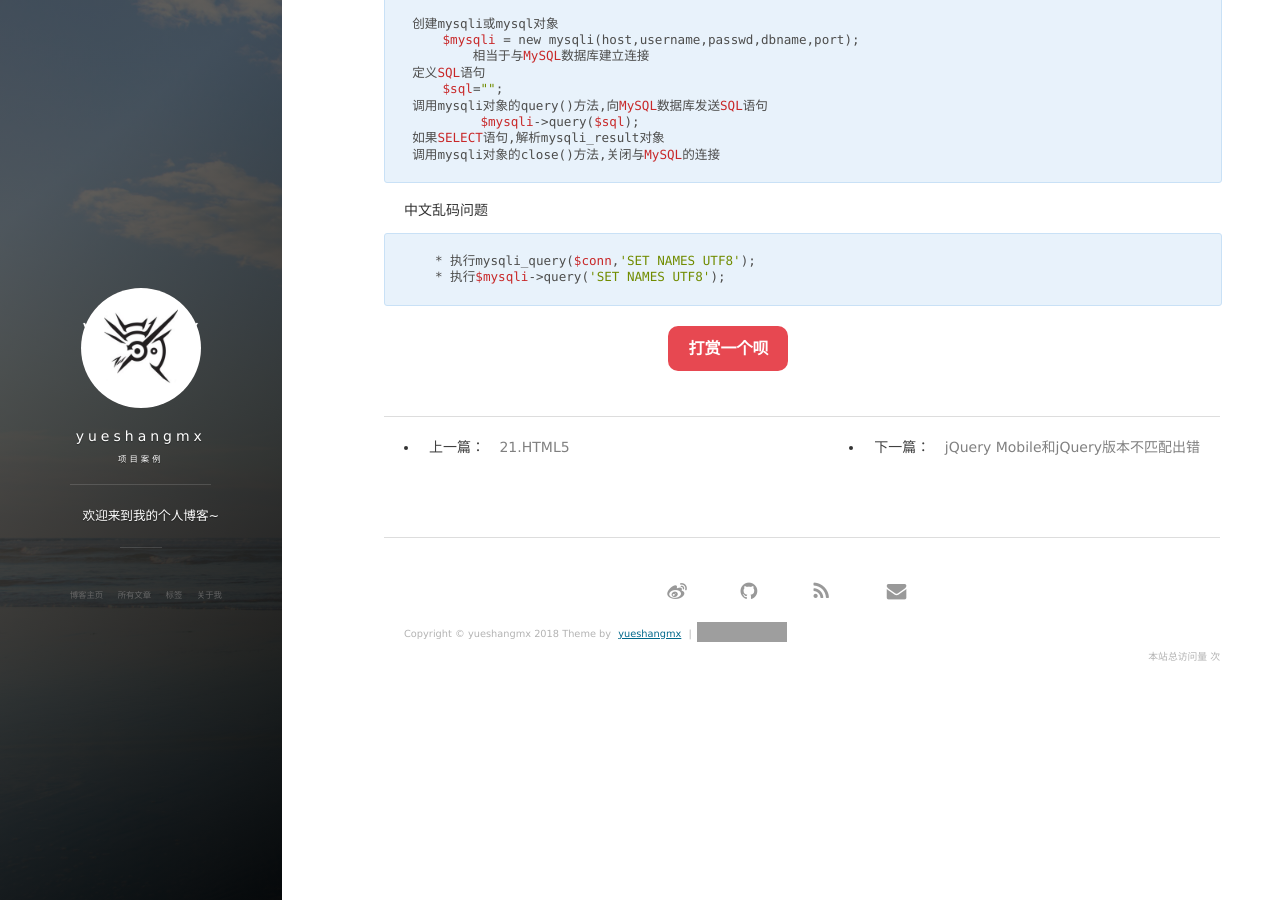
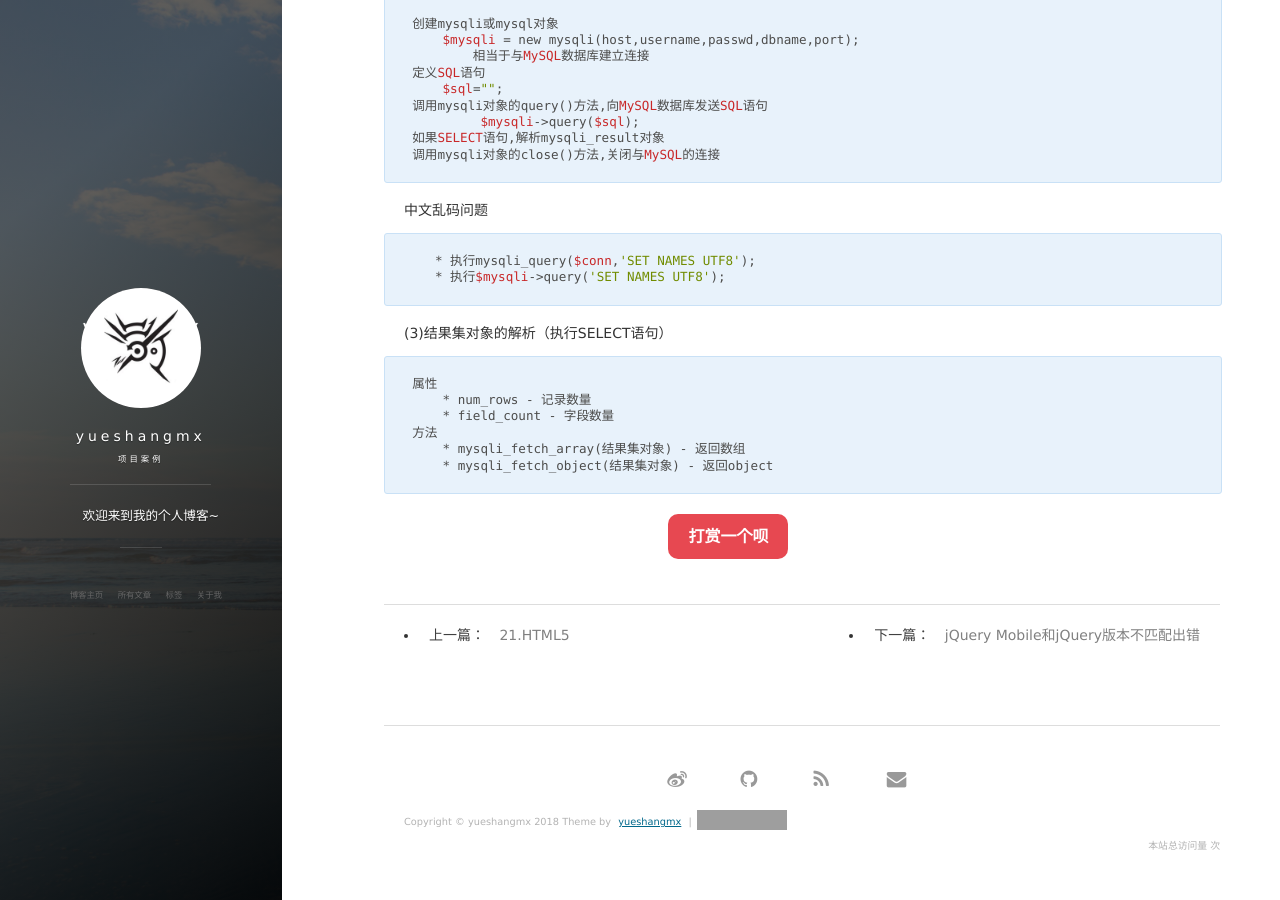
Before and after one commit to yueshangmx/yueshangmx.github.io, a Jekyll site: the page built from _posts/2017-11-02-SERVER&HTTP.md, in a window 1280 px wide and 900 px high, scrolled down 4928 px. Built offline with Jekyll 4.4.1, drawn with Linux system fonts in a browser that asks for light colours; nearby versions of some CDN libraries; comment, search, counter and statistics services are not loaded; grey boxes are pictures that could not be loaded.

Commit message:
update server

````diff
--- a/_posts/2017-11-02-SERVER&HTTP.md
+++ b/_posts/2017-11-02-SERVER&HTTP.md
@@ -277,3 +277,13 @@ switch...case
 
        * 执行mysqli_query($conn,'SET NAMES UTF8');
        * 执行$mysqli->query('SET NAMES UTF8');
+
+(3)结果集对象的解析（执行SELECT语句）
+```
+属性
+    * num_rows - 记录数量
+    * field_count - 字段数量
+方法
+    * mysqli_fetch_array(结果集对象) - 返回数组
+    * mysqli_fetch_object(结果集对象) - 返回object
+```
````
